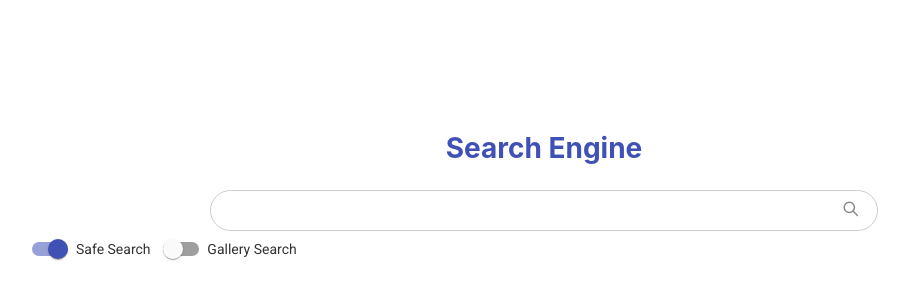
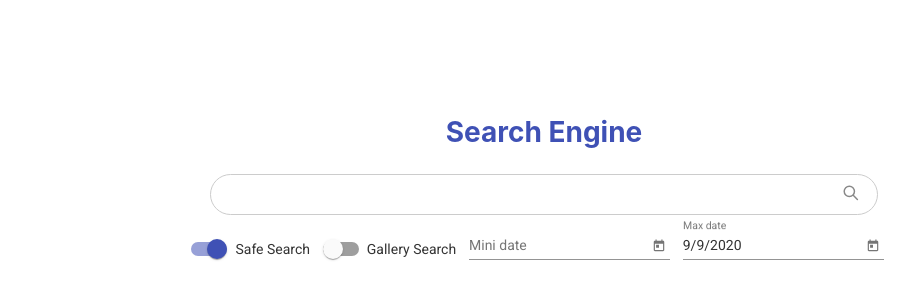
Before and after one commit to Shr0Om/ProjetAngular, an Angular app: page / in a window 1280 px wide. Shown: the part 208-508 px from the top of the page, without its empty margins (96-1006 px from the left). Built offline with nearby package versions, Linux system fonts and the light colour scheme.

Commit message:
:sparkles:feat(search-page): Add date search options

```diff
--- a/src/app/search-page/search-page.component.html
+++ b/src/app/search-page/search-page.component.html
@@ -1,6 +1,6 @@
 <div [ngClass]="{'no-search': noSearch}">
     <header class="search-header">
-        <a routerLink="/" routerLinkActive="active" class="header-title">
+        <a class="header-title">
             <h1>{{title}}</h1>
         </a>
         <form class="search-form" #search="ngForm" (submit)="onSubmit($event)" [formGroup]="fields">
@@ -13,6 +13,18 @@
             <div class="search-options">
                 <mat-slide-toggle class="search-option" name="isSafe" (change)="submitSearch()" [color]="color" formControlName="isSafe">Safe Search</mat-slide-toggle>
                 <mat-slide-toggle class="search-option" name="isGallery" (change)="submitSearch()" [color]="color" formControlName="isGallery">Gallery Search</mat-slide-toggle>
+                <mat-form-field class="search-option">
+                    <mat-label>Mini date</mat-label>
+                    <input matNativeControl formControlName="minDate" (dateChange)="submitSearch()" [matDatepicker]="minDate" [max]="fields.controls.maxDate.value">
+                    <mat-datepicker-toggle matSuffix [for]="minDate"></mat-datepicker-toggle>
+                    <mat-datepicker #minDate></mat-datepicker>
+                </mat-form-field>
+                <mat-form-field class="search-option">
+                    <mat-label>Max date</mat-label>
+                    <input matNativeControl formControlName="maxDate" (dateChange)="submitSearch() "[matDatepicker]="maxDate" [min]="fields.controls.minDate.value" [max]="today">
+                    <mat-datepicker-toggle matSuffix [for]="maxDate"></mat-datepicker-toggle>
+                    <mat-datepicker #maxDate></mat-datepicker>
+                </mat-form-field>
             </div>
         </form>
     </header>
--- a/src/app/search-page/search-page.component.less
+++ b/src/app/search-page/search-page.component.less
@@ -85,6 +85,11 @@
 
         .search-options {
             margin-top: 0.4rem;
+            display: flex;
+            align-content: center;
+            align-items: center;
+            justify-content: center;
+            flex-wrap: wrap;
 
             .search-option {
                 margin-right: 0.8rem;
--- a/src/app/search-page/search-page.component.ts
+++ b/src/app/search-page/search-page.component.ts
@@ -4,6 +4,8 @@ import { ActivatedRoute } from '@angular/router';
 import { ApiService } from '../api/api.service';
 import { SearchParams } from '../api/api.service.type';
 import { Photo } from '../image.type';
+
+const formatDate = (date: Date): string => new Intl.DateTimeFormat().format(date);
 
 @Component({
   selector: 'app-search-page',
@@ -15,6 +17,7 @@ export class SearchPageComponent implements OnInit {
   title = 'Search Engine';
   seeMoreLabel = 'Voir plus d\'images';
   color = 'primary';
+  today = new Date();
 
   private nbPerPage: number = 25;
   private currentPage: number = 1;
@@ -35,13 +38,17 @@ export class SearchPageComponent implements OnInit {
       const {tag, isSafe, isGallery, minDate, maxDate} = params;
       this.fields = this.fb.group({
           keywords: [tag],
-          isSafe: [isSafe ?? true],
-          isGallery: [isGallery ?? false],
-          // minDate: [minDate ?? ''],
-          // maxDate: [maxDate ?? '']
+          isSafe: [isSafe || true],
+          isGallery: [isGallery || false],
+          minDate: [minDate || ''],
+          maxDate: [maxDate || this.today]
       });
       this.submitSearch();
     });
+  }
+
+  getMinDate() {
+    return this.fields.controls['minDate'];
   }
 
   onSubmit(e: Event) {
@@ -59,8 +66,22 @@ export class SearchPageComponent implements OnInit {
     return {
       tag,
       isSafe,
-      isGallery,
+      isGallery
     };
+  }
+
+  getImages() {
+    const {
+      minDate: {value: minDate},
+      maxDate: {value: maxDate}
+    } = this.fields.controls;
+    return this.api.getImages({
+      ...this.getParams(),
+      minDate: formatDate(minDate),
+      maxDate: formatDate(maxDate),
+      nbResult: this.nbPerPage,
+      nbPage: this.currentPage
+    });
   }
 
   submitSearch() {
@@ -74,11 +95,7 @@ export class SearchPageComponent implements OnInit {
       key => `${key}=${params[key]}`
     ).join('&')));
 
-    this.api.getImages({
-      ...params,
-      nbResult: this.nbPerPage,
-      nbPage: this.currentPage
-    }).subscribe(images => {
+    this.getImages().subscribe(images => {
       this.images = images;
       this.hasMore = images.length === this.nbPerPage;
     });
@@ -86,11 +103,7 @@ export class SearchPageComponent implements OnInit {
 
   submitSeeMore() {
     this.currentPage++;
-    this.api.getImages({
-      ...this.getParams(),
-      nbPage: this.currentPage,
-      nbResult: this.nbPerPage
-    }).subscribe(images => {
+    this.getImages().subscribe(images => {
       this.hasMore = images.length === this.nbPerPage
       this.images = [...this.images, ...images];
     });
```
Also changed, not shown: src/app/app.module.ts (+9 -1 lines).
